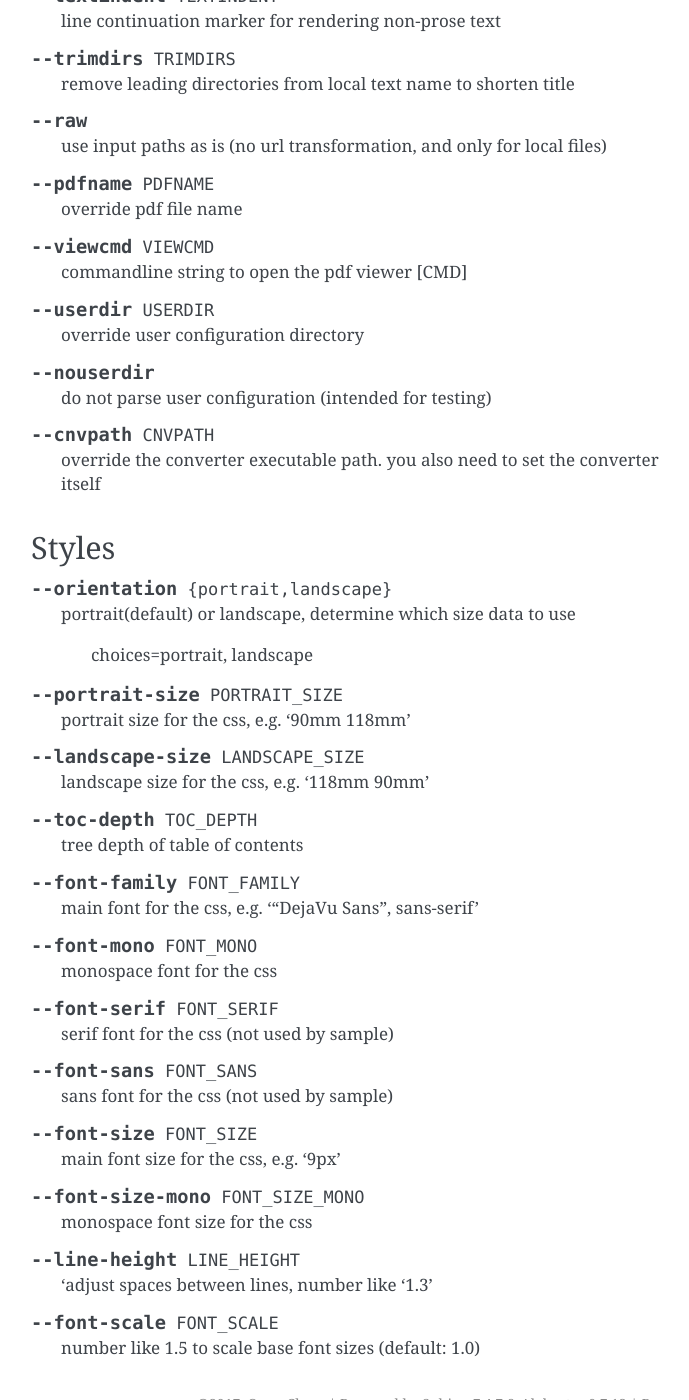
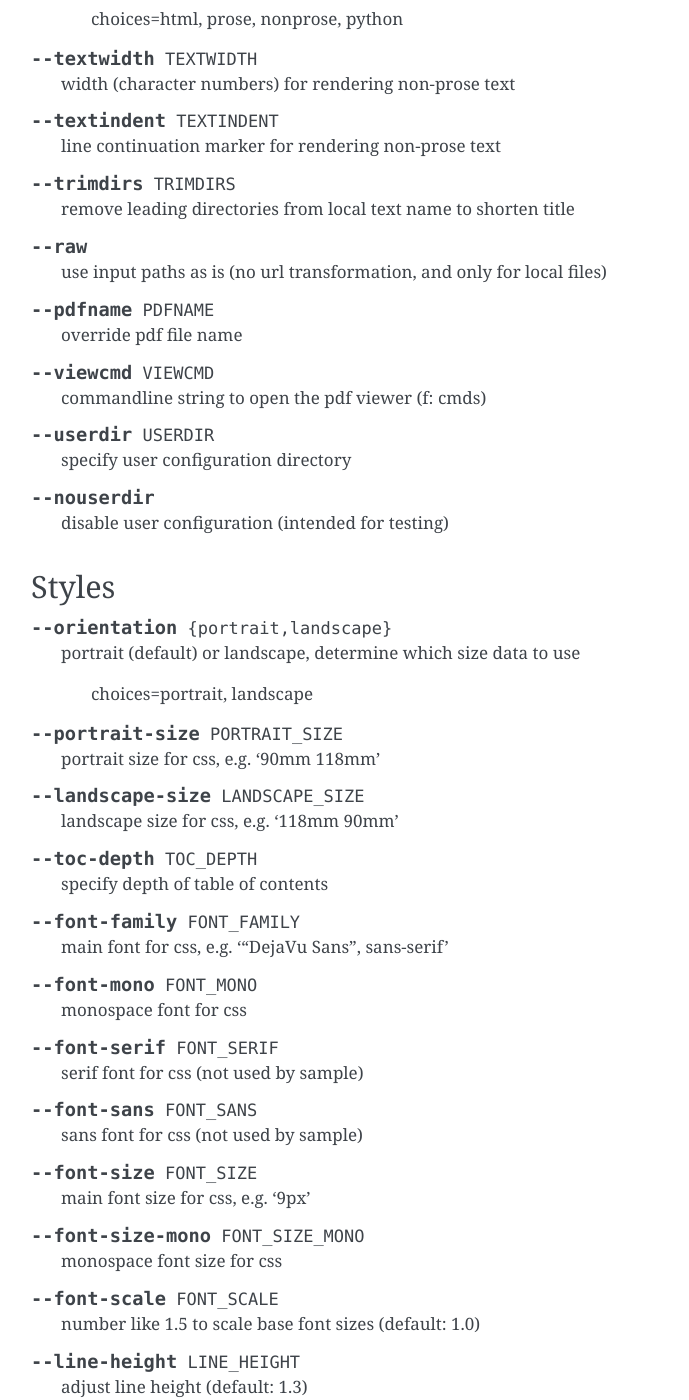
Before and after one commit to openandclose/tosixinch, a Sphinx documentation site: the page built from docs/commandline.rst, in a window 1280 px wide and 1400 px high, scrolled down 3659 px. Shown: the whole window, without its empty margins (389-1078 px from the left). Built offline with Sphinx 7.4.7, drawn with Linux system fonts in a browser that asks for light colours; some of the changed text lies outside the part shown.

Commit message:
Update commandline.rst and tosixinch-complete.bash

```diff
--- a/docs/commandline.rst
+++ b/docs/commandline.rst
@@ -115,7 +115,7 @@
 
 .. option:: --printout {0,1,2,3,all}
 
-    print filenames the scripts' actions would create  (0=url, 1=Downloaded_Files, 2=Extracted_Files, 3=pdfname, all=0<tab>1<tab>2)
+    print filenames the scripts' actions would create (0=url, 1=Downloaded_Files, 2=Extracted_Files 3=pdfname, all=0<tab>1<tab>2)
 
         choices=0, 1, 2, 3, all
 
@@ -157,15 +165,15 @@
 
     set http header user-agent when downloading by urllib (to see the default, run --appcheck)
 
-.. option:: --qt {webengine,webkit}
+.. option:: --qt {webkit,webengine}
 
     use either webengine or webkit (default) when running Qt
 
-        choices=webengine, webkit
+        choices=webkit, webengine
 
 .. option:: --encoding ENCODING
 
-    assign an encoding for file opening when extract [COMMA]
+    assign an encoding for file opening when extract (f: comma)
 
 .. option:: --encoding-errors { (choices...) }
 
@@ -183,27 +191,27 @@
 
 .. option:: --force-download
 
-    force --download or --parts-download even if the file already exists
+    force '--download' and '--parts-download' even if the file already exists
 
 .. option:: --guess GUESS
 
-    if there is no matched url, use this xpath for content selection [LINE]
+    if there is no matched url, use this xpath for content selection (f: line)
 
 .. option:: --full-image FULL_IMAGE
 
-    pxel size to add special class attributes to images
+    pxel size to add special class attributes to images (default: 200)
 
 .. option:: --add-binary-extensions ADD_BINARY_EXTENSIONS
 
-    add or subtract to-skip-binaries-extension list [PLUS]
+    add or subtract to-skip-binaries-extension list (f: plus_binaries)
 
 .. option:: --add-clean-tags ADD_CLEAN_TAGS
 
-    add or subtract to-delete-tag list [PLUS]
+    add or subtract to-delete-tag list (f: plus)
 
 .. option:: --add-clean-attrs ADD_CLEAN_ATTRS
 
-    add or subtract to-delete-attribute list [PLUS]
+    add or subtract to-delete-attribute list (f: plus)
 
 .. option:: --ftype {html,prose,nonprose,python}
 
@@ -233,69 +241,65 @@
 
 .. option:: --viewcmd VIEWCMD
 
-    commandline string to open the pdf viewer [CMD]
+    commandline string to open the pdf viewer (f: cmds)
 
 .. option:: --userdir USERDIR
 
-    override user configuration directory
+    specify user configuration directory
 
 .. option:: --nouserdir
 
-    do not parse user configuration (intended for testing)
-
-.. option:: --cnvpath CNVPATH
-
-    override the converter executable path. you also need to set the converter itself
+    disable user configuration (intended for testing)
 
 Styles
 ------
 
 .. option:: --orientation {portrait,landscape}
 
-    portrait(default) or landscape, determine which size data to use
+    portrait (default) or landscape, determine which size data to use
 
         choices=portrait, landscape
 
 .. option:: --portrait-size PORTRAIT_SIZE
 
-    portrait size for the css, e.g. '90mm 118mm'
+    portrait size for css, e.g. '90mm 118mm'
 
 .. option:: --landscape-size LANDSCAPE_SIZE
 
-    landscape size for the css, e.g. '118mm 90mm'
+    landscape size for css, e.g. '118mm 90mm'
 
 .. option:: --toc-depth TOC_DEPTH
 
-    tree depth of table of contents
+    specify depth of table of contents
 
 .. option:: --font-family FONT_FAMILY
 
-    main font for the css, e.g. '"DejaVu Sans", sans-serif'
+    main font for css, e.g. '"DejaVu Sans", sans-serif'
 
 .. option:: --font-mono FONT_MONO
 
-    monospace font for the css
+    monospace font for css
 
 .. option:: --font-serif FONT_SERIF
 
-    serif font for the css (not used by sample)
+    serif font for css (not used by sample)
 
 .. option:: --font-sans FONT_SANS
 
-    sans font for the css (not used by sample)
+    sans font for css (not used by sample)
 
 .. option:: --font-size FONT_SIZE
 
-    main font size for the css, e.g. '9px'
+    main font size for css, e.g. '9px'
 
 .. option:: --font-size-mono FONT_SIZE_MONO
 
-    monospace font size for the css
-
-.. option:: --line-height LINE_HEIGHT
-
-    'adjust spaces between lines, number like '1.3'
+    monospace font size for css
 
 .. option:: --font-scale FONT_SCALE
 
     number like 1.5 to scale base font sizes (default: 1.0)
+
+.. option:: --line-height LINE_HEIGHT
+
+    adjust line height (default: 1.3)
```
Also changed, not shown: other parts of docs/commandline.rst (+9 -1 lines), 1 other file.
